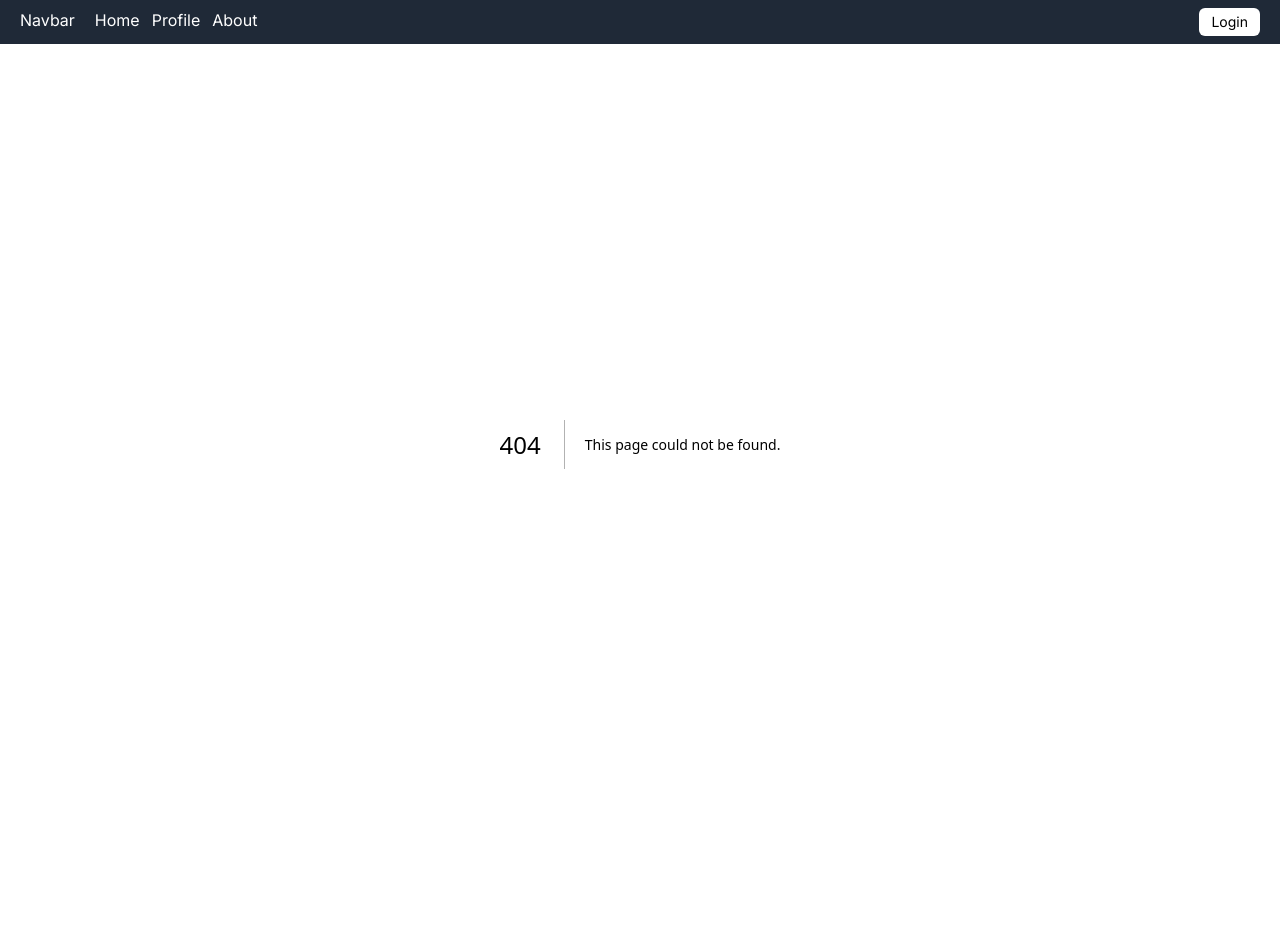
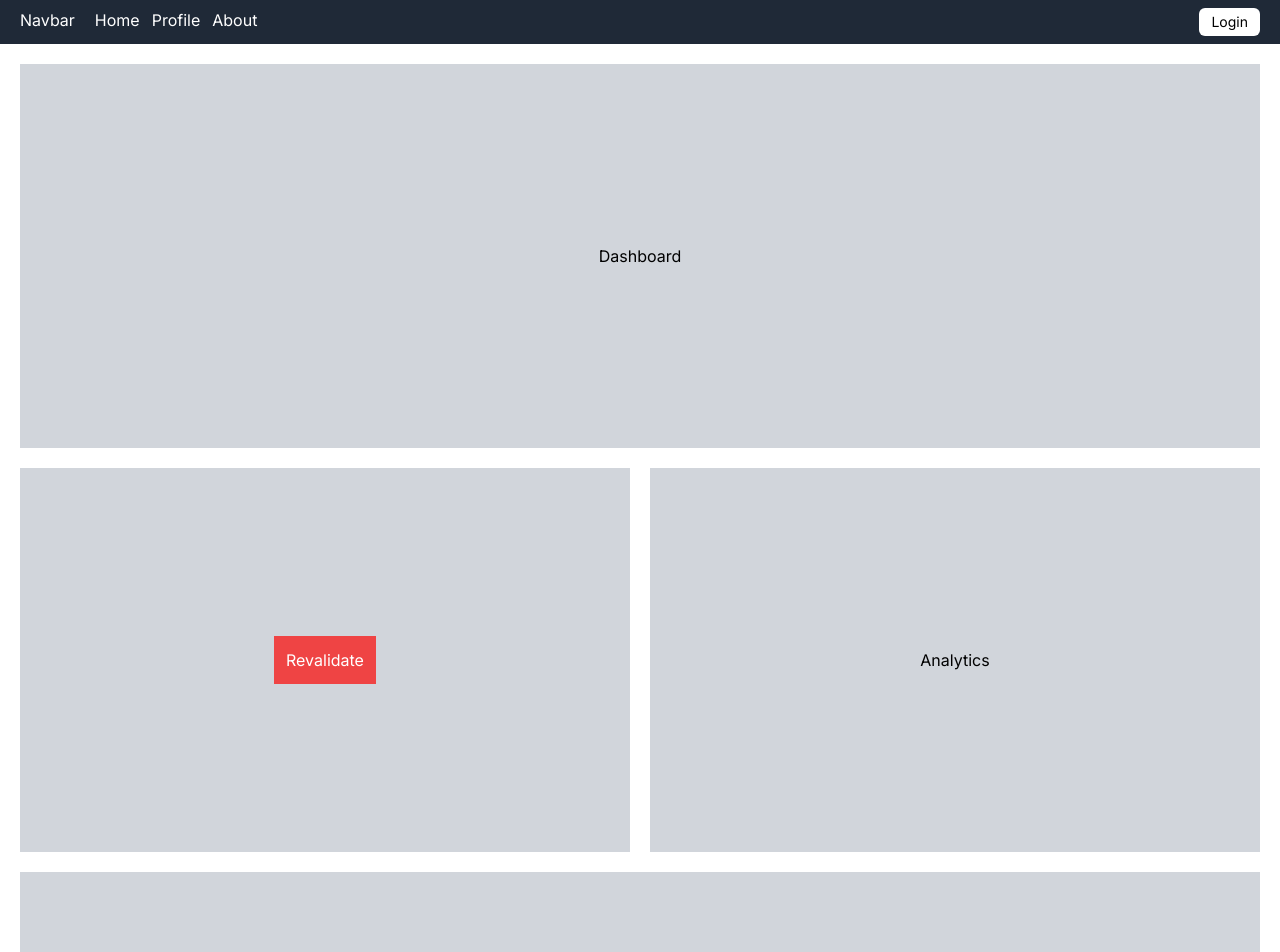
Before and after one commit to vann19/Nextjs_web, a Next.js app: page /dashboard in a window 1280 px wide. Before the commit this address had no page. Shown: the top 952 px of the page. Before the commit the page ends 844 px from the top, so only its background shows below. Built offline with nearby package versions, Linux system fonts and the light colour scheme.

Commit message:
Parallel Routes

```diff
--- /dev/null
+++ b/src/app/(admin)/dashboard/@analytics/page.tsx
@@ -0,0 +1,7 @@
+export default function AnalyticsPage() {
+    return (
+        <div className="w-3/6 h-96 bg-gray-300 rounded-[-12px] flex justify-center items-center">
+            <h1>Analytics</h1>
+        </div>
+    );
+}
--- /dev/null
+++ b/src/app/(admin)/dashboard/@payments/default.tsx
@@ -0,0 +1,3 @@
+export default function Default() {
+  return null;
+}
--- /dev/null
+++ b/src/app/(admin)/dashboard/@payments/page.tsx
@@ -0,0 +1,9 @@
+//melakukan parararel route dengan payments
+
+export default function PaymentsPage() {
+    return (
+        <div className="w-full mt-5 h-96 bg-gray-300 rounded-[-12px] flex justify-center items-center">
+            <h1>Payments</h1>
+        </div>
+    );
+}
--- a/src/app/(admin)/dashboard/product/page.tsx
+++ b/src/app/(admin)/dashboard/@products/page.tsx
@@ -19,7 +19,7 @@
   };
 
   return (
-    <div>
+    <div className="w-3/6 h-96 bg-gray-300 rounded-[-12px] flex justify-center items-center mr-5">
       <h1>{status}</h1>
       <button className="bg-red-500 text-white p-3 m-5" onClick={() => revalidate()}>
         Revalidate
--- /dev/null
+++ b/src/app/(admin)/dashboard/layout.tsx
@@ -0,0 +1,25 @@
+import AnalyticsPage from "./@analytics/page";
+
+
+export default function Layout({
+    children,
+    products,
+    analytics,
+    payments
+}: {
+    children: React.ReactNode;
+    products: React.ReactNode;
+    analytics: React.ReactNode;
+    payments: React.ReactNode;
+}) {
+  return (
+    <div className="p-5">
+      <div>{children}</div>
+      <div className="mt-5 flex justify-center items-center">
+        {products}
+        {analytics}
+      </div>
+      {payments}
+    </div>
+  );
+}
--- /dev/null
+++ b/src/app/(admin)/dashboard/page.tsx
@@ -0,0 +1,7 @@
+export default function DashboardPage() {
+    return (
+        <div className="w-full h-96 bg-gray-300 rounded-[-12px] flex justify-center items-center">
+            <h1>Dashboard</h1>
+        </div>
+    );
+}
```
